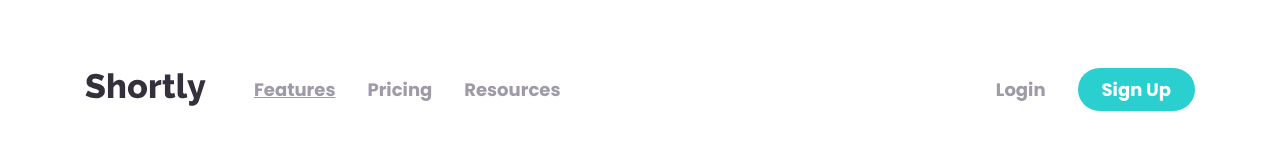
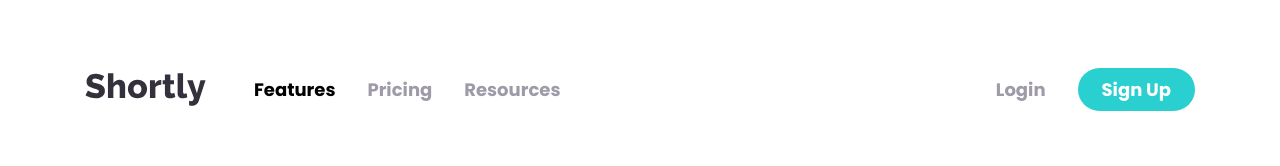
Before and after one commit to TylerAPfledderer/url-shortening-api, a Vue app: page / in a window 1280 px wide. In both pictures the pointer is over the link "Features". Shown: the top 166 px of the page. Built offline with nearby package versions, Linux system fonts and the light colour scheme.

Commit message:
refactor(App.vue): Update hover/focus state for the LinkButton class.
- Add "color: black" to the block classname
- Add "!important" keyword to the color value of the solid variant so on hover the links with the solid button style do not get the black font on hover/focus.

```diff
--- a/src/App.vue
+++ b/src/App.vue
@@ -853,13 +853,13 @@ main {
 
 .LinkButton:hover,
 .LinkButton:focus {
-  text-decoration: underline;
+  color: black;
 }
 
 .LinkButton--solid {
   background: var(--primary-cyan);
   border-radius: 28px;
-  color: white;
+  color: white !important;
 }
 
 .LinkButton--solid:hover,
```
